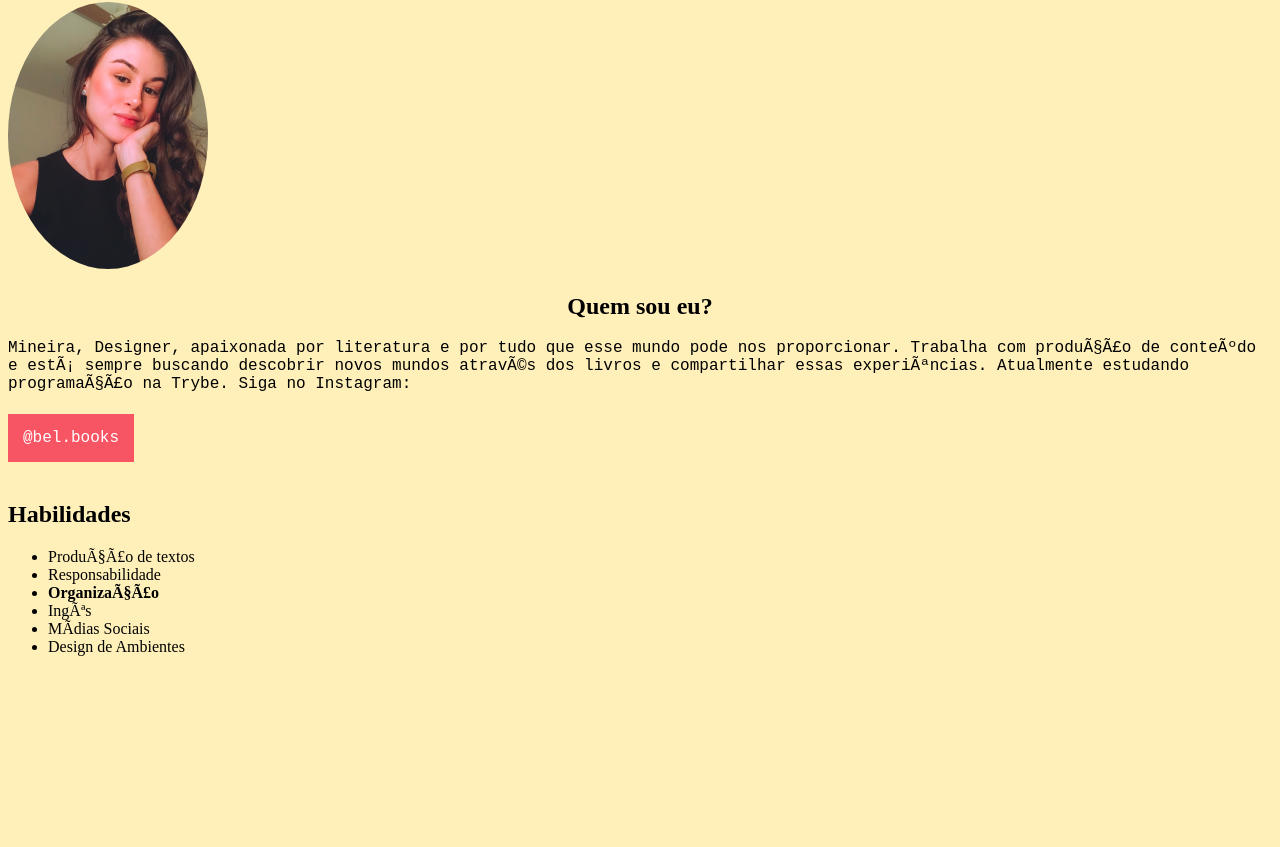
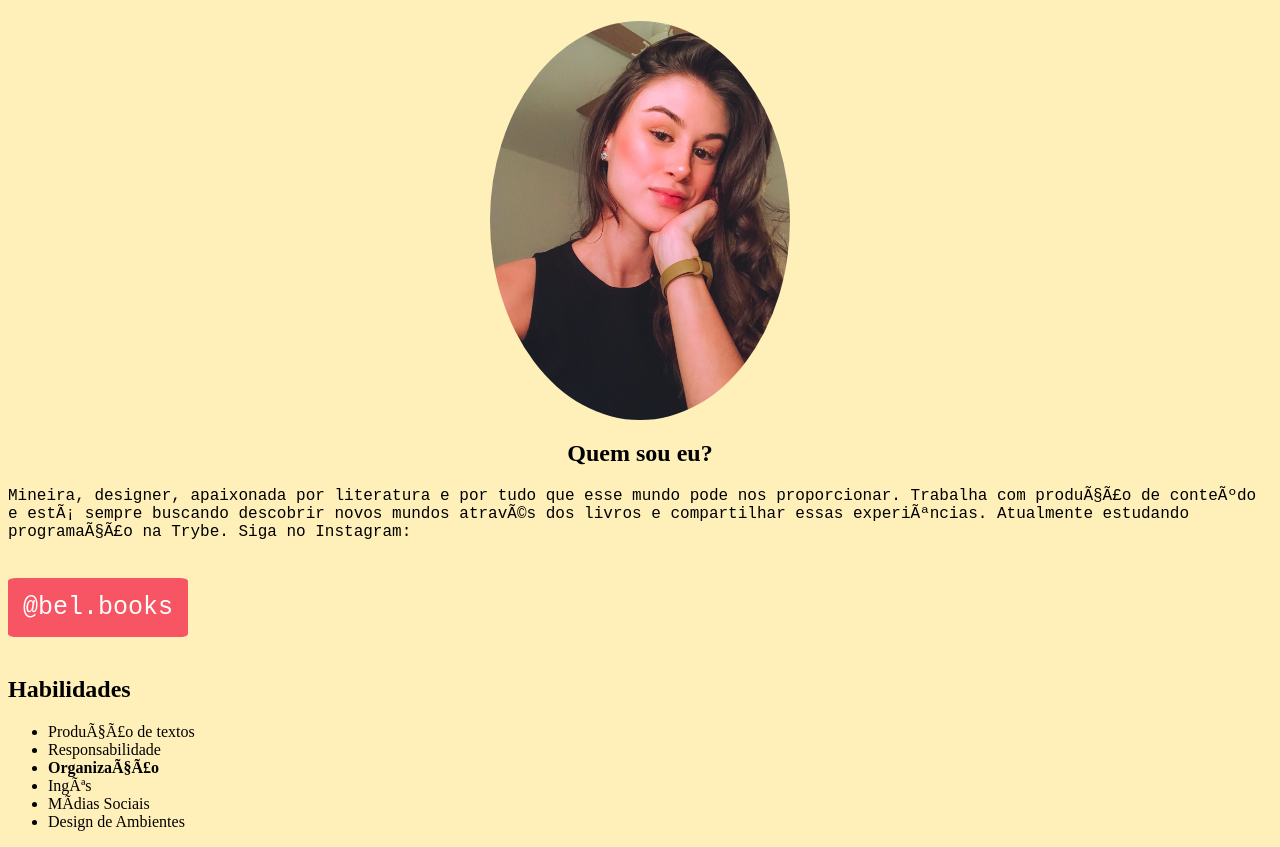
Before and after one commit to IsabelTerenzi/IsabelTerenzi.github.io, a plain HTML site: page index.html in a window 1280 px wide. Shown: the part 227-1074 px from the top of the page. Before the commit the page ends 899 px from the top, so only its background shows below. Drawn offline with Linux system fonts and the light colour scheme.

Commit message:
atualiza portfolio css2

```diff
--- a/index.html
+++ b/index.html
@@ -7,6 +7,7 @@
         h1 {
             font-family: 'Courier New', Courier, monospace;
             text-align: center;
+            font-size: 40px;
         }
 
         body {
@@ -15,6 +16,8 @@
 
         #foto {
             border-radius: 50%;
+            display: block;
+            margin: auto;
         }
 
         .textoscentro {
@@ -26,8 +29,11 @@
         }
 
         .belbooks {
+            font-size: 25px;
+            text-align: center;
             background-color: #F75464;
             padding: 15px;
+            border-radius: 5%;
             color: white;
             font-family: 'Courier New', Courier, monospace;
             text-decoration: none;
@@ -43,13 +49,13 @@
         <li><a href="#habilidades">Habilidades</a></li>
     </ul>
     <h1>Isabel Gonçalves Terenzi</h1>
-    <img id="foto" src="bel books 2.jpeg" alt="Isabel Terenzi" width="200px">
+    <img id="foto" src="bel books 2.jpeg" alt="Isabel Terenzi" width="300px">
     <h2 class="textoscentro">Quem sou eu?</h2>
-    <p class="fonte" id="quem" class="textoscentro"> Mineira, Designer, apaixonada por literatura e por tudo que esse
+    <p class="fonte" id="quem" class="textoscentro"> Mineira, designer, apaixonada por literatura e por tudo que esse
         mundo pode nos proporcionar. Trabalha com
         produção de conteúdo e está sempre buscando descobrir novos mundos através dos livros e compartilhar essas
-        experiências. Atualmente estudando programação na Trybe. Siga no Instagram: <br><br><br> <a class="belbooks"
-            href="https://www.instagram.com/bel.books/" target="_blank">@bel.books</a></p>
+        experiências. Atualmente estudando programação na Trybe. Siga no Instagram: <br><br><br>
+        <p><a class="belbooks" href="https://www.instagram.com/bel.books/" target="_blank">@bel.books</a></p>
     <br><h2 id="habilidades">Habilidades</h2>
     <ul>
         <li>Produção de textos</li>
```
